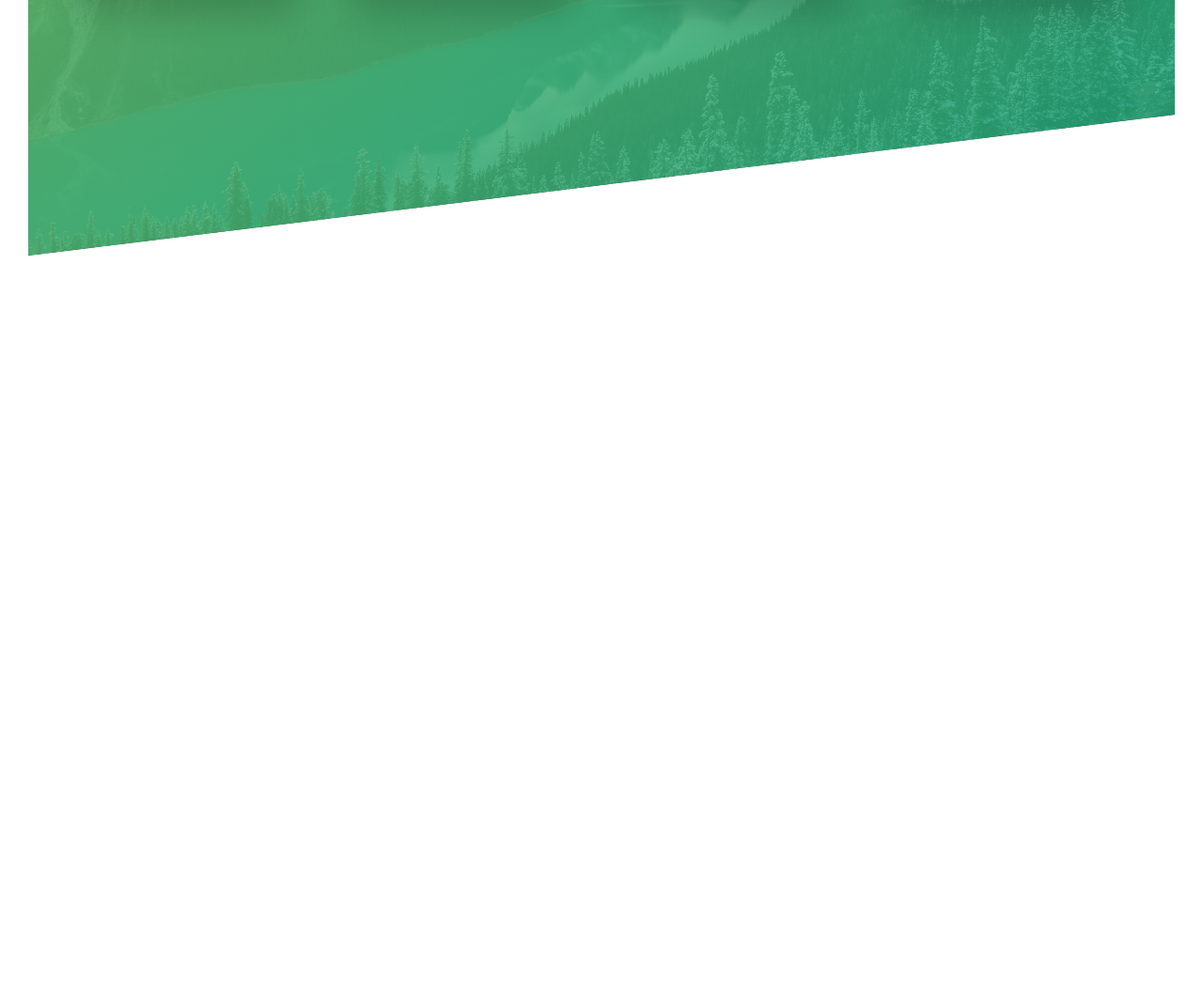
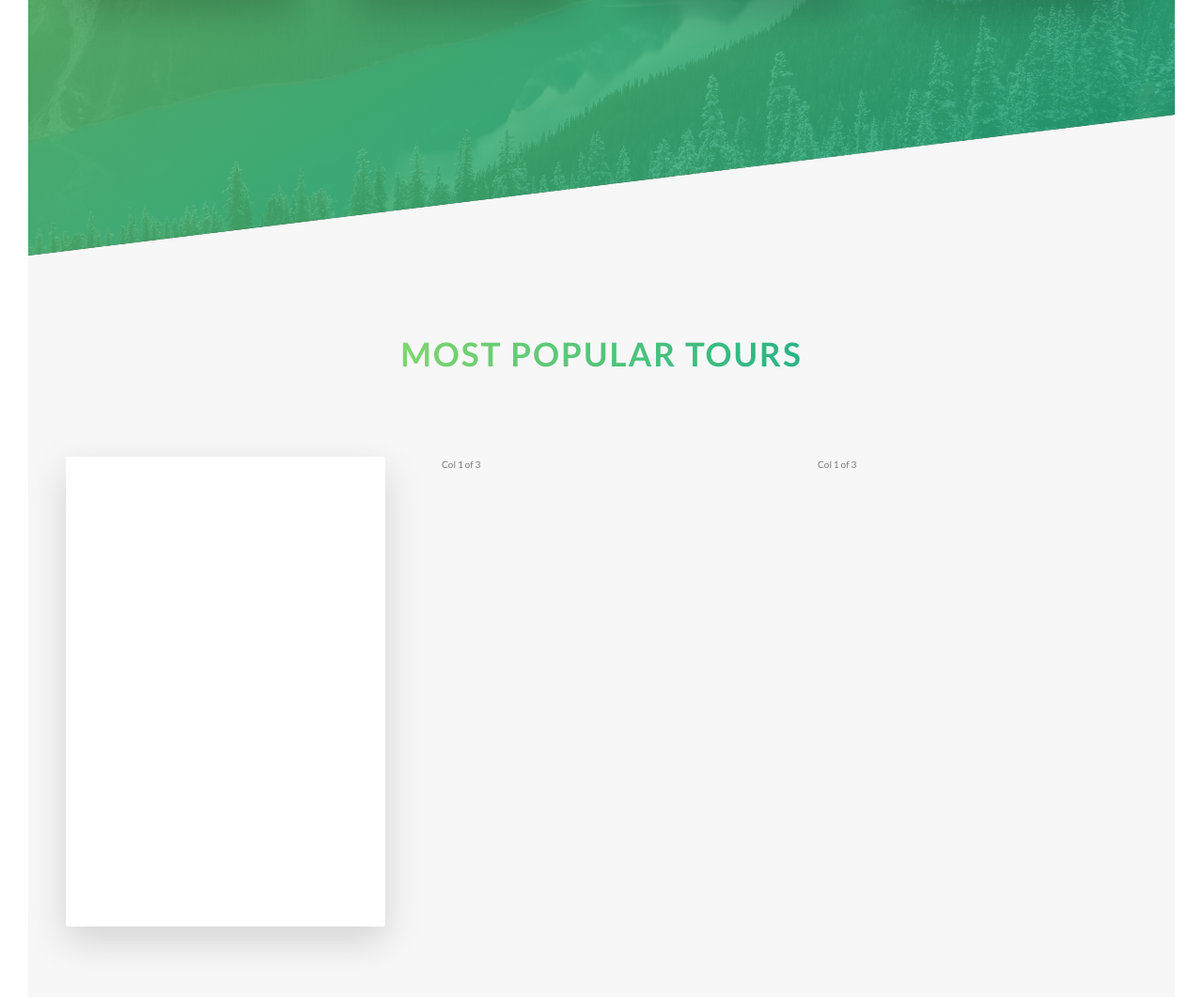
Before and after one commit to cmcarreiro/advanced-css-natours, a website: page index.html in a window 1280 px wide. Shown: the part 1990-3051 px from the top of the page at 94% size. Before the commit the page ends 2262 px from the top, so only its background shows below. Drawn offline with Linux system fonts and the light colour scheme.

Commit message:
➕ [Card] Added card component

```diff
--- a/index.html
+++ b/index.html
@@ -106,6 +106,35 @@
                 </div>
             </section>
 
+            <section class="section-tours">
+                <div class="u-center-text u-margin-bottom-big">
+                    <h2 class="heading-secondary">
+                        Most popular tours
+                    </h2>
+                </div>
+
+                <div class="row">
+                    <div class="col-1-of-3">
+                        <div class="card">
+                            <div class="card__side card__side--front">
+                                FRONT
+                            </div>
+                            <div class="card__side card__side--back card__side--back-1">
+                                BACK
+                            </div>
+                        </div>
+                    </div>
+                    <div class="col-1-of-3">
+                        Col 1 of 3
+                    </div>
+                    <div class="col-1-of-3">
+                        Col 1 of 3
+                    </div>
+                </div>
+
+
+            </section>
+
         </main>
 
     </body>
--- /dev/null
+++ b/sass/components/_card.scss
@@ -0,0 +1,42 @@
+.card {
+    perspective: 150rem;
+    -moz-perspective: 150rem;
+    position: relative;
+    height: 50rem;
+
+
+
+    &__side {
+        color: #fff;
+        font-size: 2rem;
+        height: 50rem;
+        transition: all .8s ease;
+        position: absolute;
+        top: 0;
+        left: 0;
+        width: 100%;
+        backface-visibility: hidden;
+        border-radius: 3px;
+        box-shadow: 0 1.5rem 4rem rgba($color-black, .15);
+
+        &--front {
+            background-color: $color-white;
+        }
+
+        &--back {
+            transform: rotateY(180deg);
+
+            &-1 {
+                background-image: linear-gradient(to right bottom, $color-secondary-light, $color-secondary-dark);
+            }
+        }
+    }
+
+    &:hover &__side--front {
+        transform: rotateY(180deg);
+    }
+
+    &:hover &__side--back {
+        transform: rotateY(0);
+    }
+}
--- a/sass/main.scss
+++ b/sass/main.scss
@@ -10,6 +10,7 @@
 @import "components/button";
 @import "components/composition";
 @import "components/feature-box";
+@import "components/card";
 
 @import "layout/header";
 @import "layout/grid";
--- a/sass/pages/_home.scss
+++ b/sass/pages/_home.scss
@@ -21,3 +21,9 @@
         transform: skewY(7deg);
     }
 }
+
+.section-tours {
+    background-color: $color-grey-light-1;
+    padding: 25rem 0 50rem 0;
+    margin-top: -10rem;
+}
```
Also changed, not shown: css/style.css.
